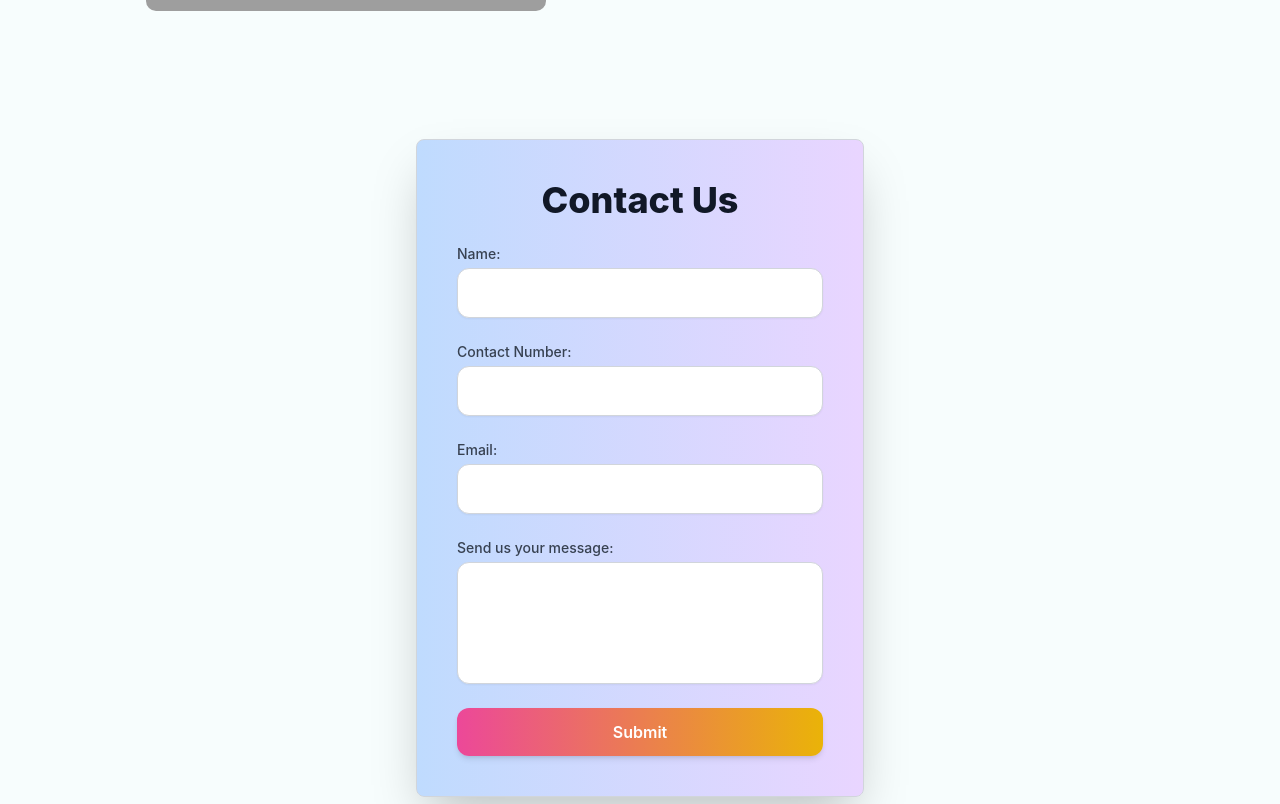
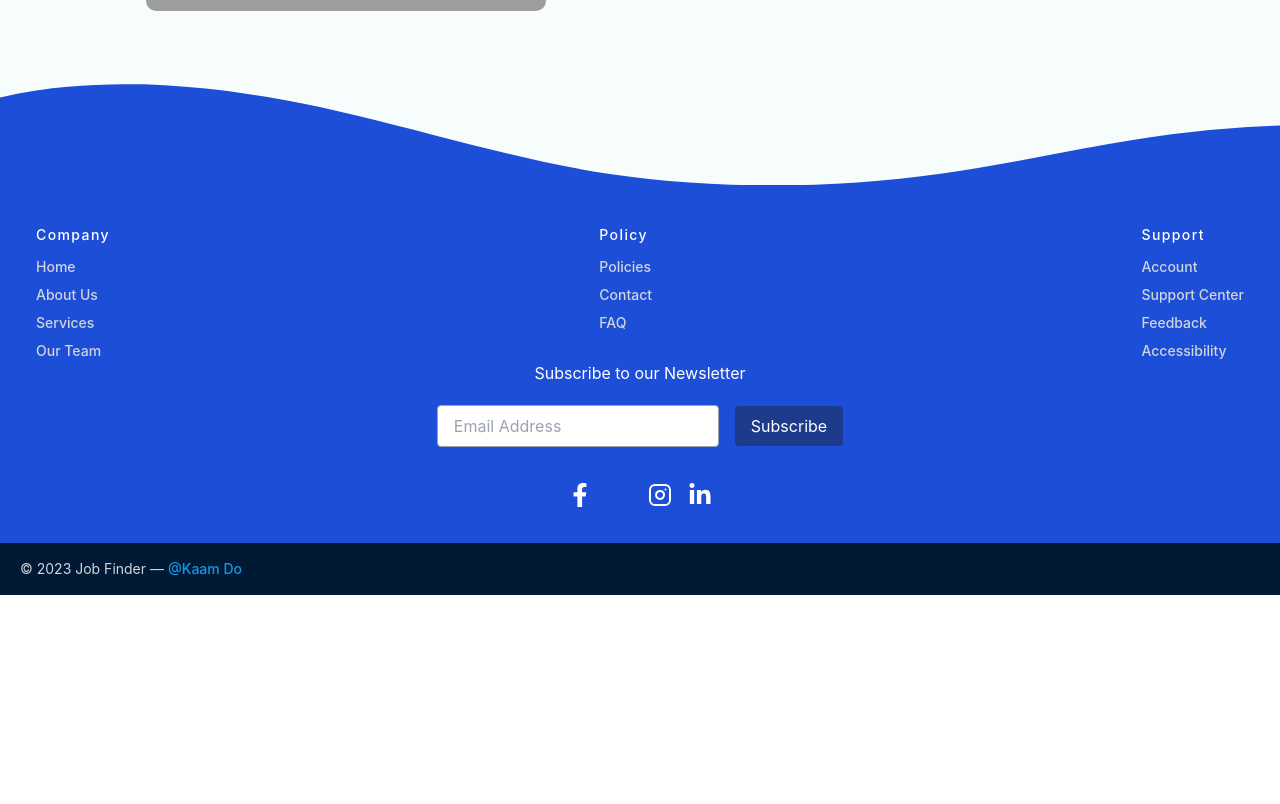
Before and after one commit to PatilHarshh/Kaam-Do, a React (Vite) app in the folder client/: page / in a window 1280 px wide. Shown: the part 4674-5478 px from the top of the page. After the commit the page ends 5269 px from the top, so only its background shows below. Built offline with nearby package versions, Linux system fonts and the light colour scheme; grey boxes are pictures that could not be loaded; some icons are missing.

Commit message:
updated contact form

```diff
--- a/client/src/App.jsx
+++ b/client/src/App.jsx
@@ -67,7 +67,6 @@ function App() {
               <SectionFourth />
               <SectionSixth />
               <SectionFifth />
-              <ContactForm /> {/* Adding ContactForm to the home page */}
             </>
           } />
           <Route path="/companies" element={<Companies />} />
```
